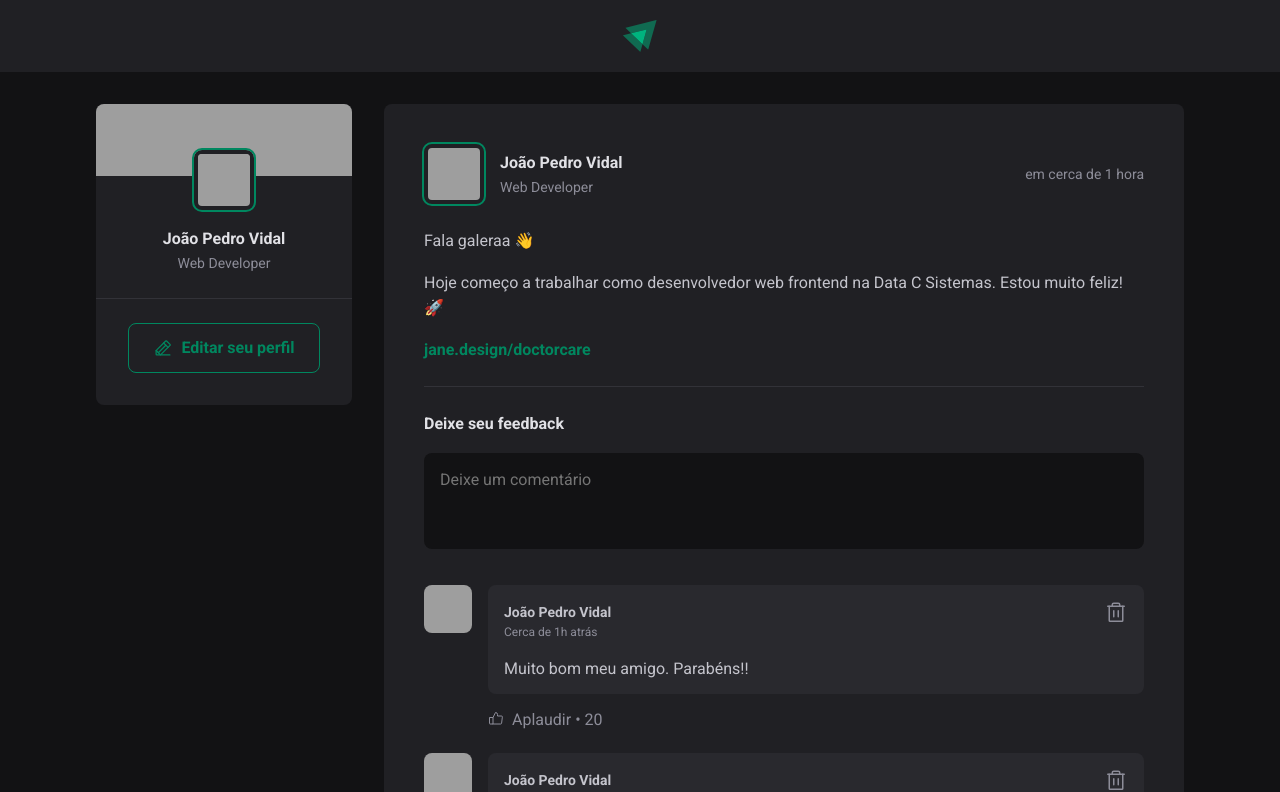
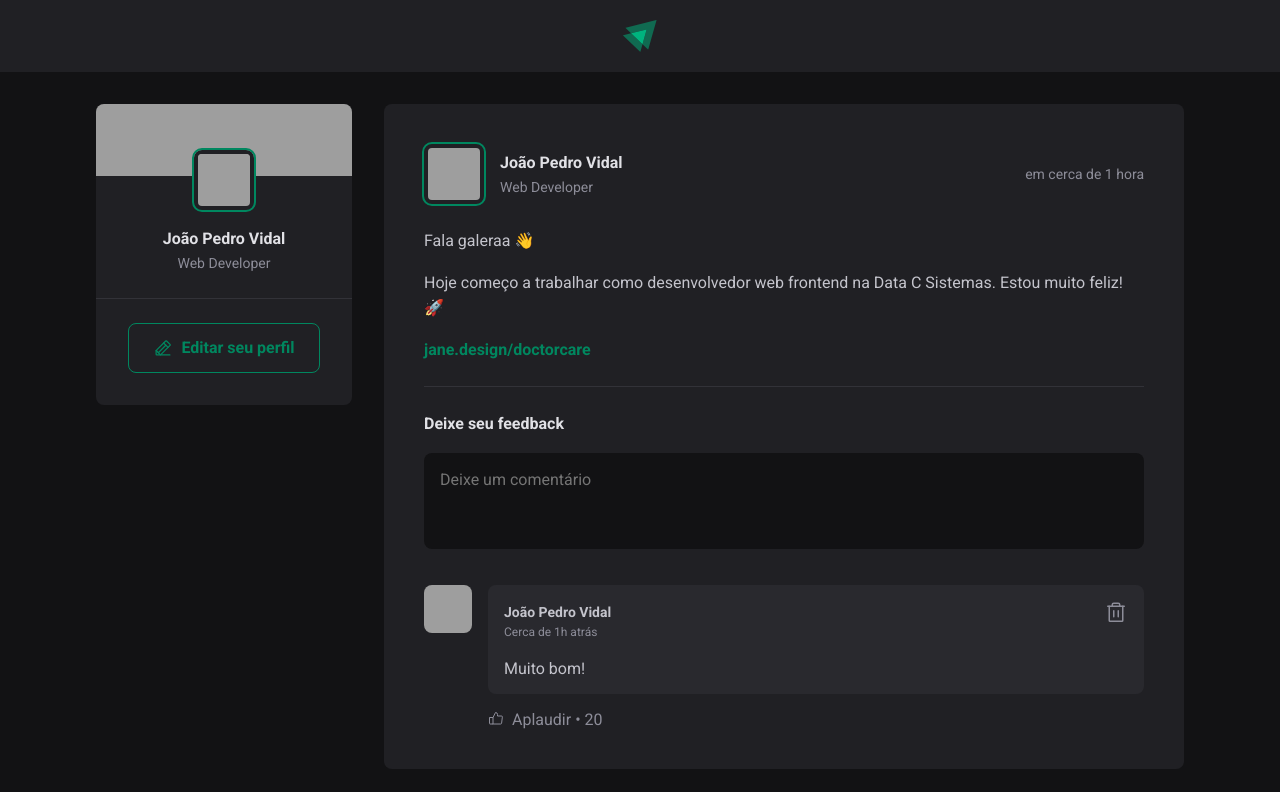
Before and after one commit to joaopedrovidal/Ignite-Feed, a React (Vite) app: page / in a window 1280 px wide. Shown: the top 792 px of the page. Built offline with nearby package versions, Linux system fonts and the light colour scheme; grey boxes are pictures that could not be loaded.

Commit message:
Inserindo comentários no Array

```diff
--- a/src/components/Comment.jsx
+++ b/src/components/Comment.jsx
@@ -2,7 +2,7 @@
 import styles from './Comment.module.css';
 import { Avatar } from './Avatar';
 
-export function Comment(){
+export function Comment({content}){
     return (
       <div className={styles.comment}>
         <Avatar hasBorder={false} src="https://github.com/joaopedrovidal.png" />
@@ -20,7 +20,7 @@
                     </button>
                 </header>
 
-                <p>Muito bom meu amigo. Parabéns!!</p>
+                <p>{content}</p>
             </div>
 
             <footer>
--- a/src/components/Post.jsx
+++ b/src/components/Post.jsx
@@ -8,9 +8,10 @@
 
 export function Post({ author, publishedAt, content }){
     const [comments, setComments] = useState([
-        1,
-        2,
+        "Muito bom!"
     ])
+
+    const [newCommentText, setNewCommentText] = useState('')
 
     const publishedAtDateFormatted = format(publishedAt, "d 'de' LLLL 'às' HH:mm'h'", {
         locale: ptBR,
@@ -23,7 +24,14 @@
 
     function handleCreateNewComment (){
         event.preventDefault()
-        setComments([...comments, comments.length + 1])
+
+        setComments([...comments, newCommentText])
+        setNewCommentText('');
+
+    }
+
+    function handleNewCommentChange (){
+        setNewCommentText(event.target.value);
     }
 
     return(
@@ -56,7 +64,10 @@
                 <strong>Deixe seu feedback</strong>
 
                 <textarea
+                    name='comment'
                     placeholder='Deixe um comentário'
+                    value={newCommentText}
+                    onChange={handleNewCommentChange}
                 />
 
                 <footer>
@@ -66,7 +77,7 @@
 
             <div className={styles.commentList}>
                 {comments.map(comment =>{
-                    return <Comment />
+                    return <Comment content={comment}/>
                 })}
             </div>
 
```
